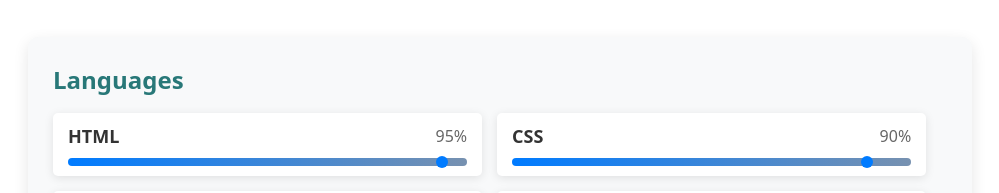
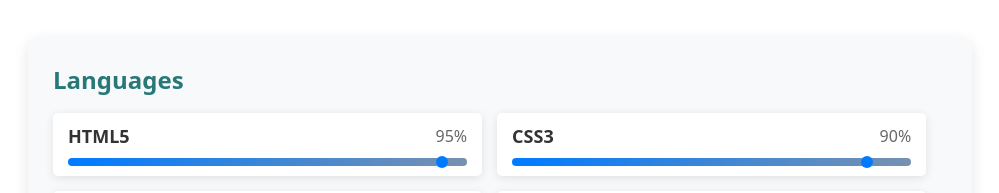
Before and after one commit to ratnakargiri973/My-portfolio, a React (Vite) app in the folder Frontend/Client/: page /about in a window 1280 px wide. Shown: the part 1100-1293 px from the top of the page, without its empty margins (268-1267 px from the left). Built offline with nearby package versions, Linux system fonts and the light colour scheme.

Commit message:
About page updated

```diff
--- a/Frontend/Client/src/pages/About.jsx
+++ b/Frontend/Client/src/pages/About.jsx
@@ -49,7 +49,7 @@
           <ul className='skills-list'>
             <li>
               <span className='label'>
-                <label htmlFor="">HTML</label>
+                <label htmlFor="">HTML5</label>
                 <p>95%</p>
               </span>
               <input type="range" name="" id="" value="95" />
@@ -57,7 +57,7 @@
 
             <li>
               <span className='label'>
-                <label htmlFor="">CSS</label>
+                <label htmlFor="">CSS3</label>
                 <p>90%</p>
               </span>
               <input type="range" name="" id="" value="90" />
```
